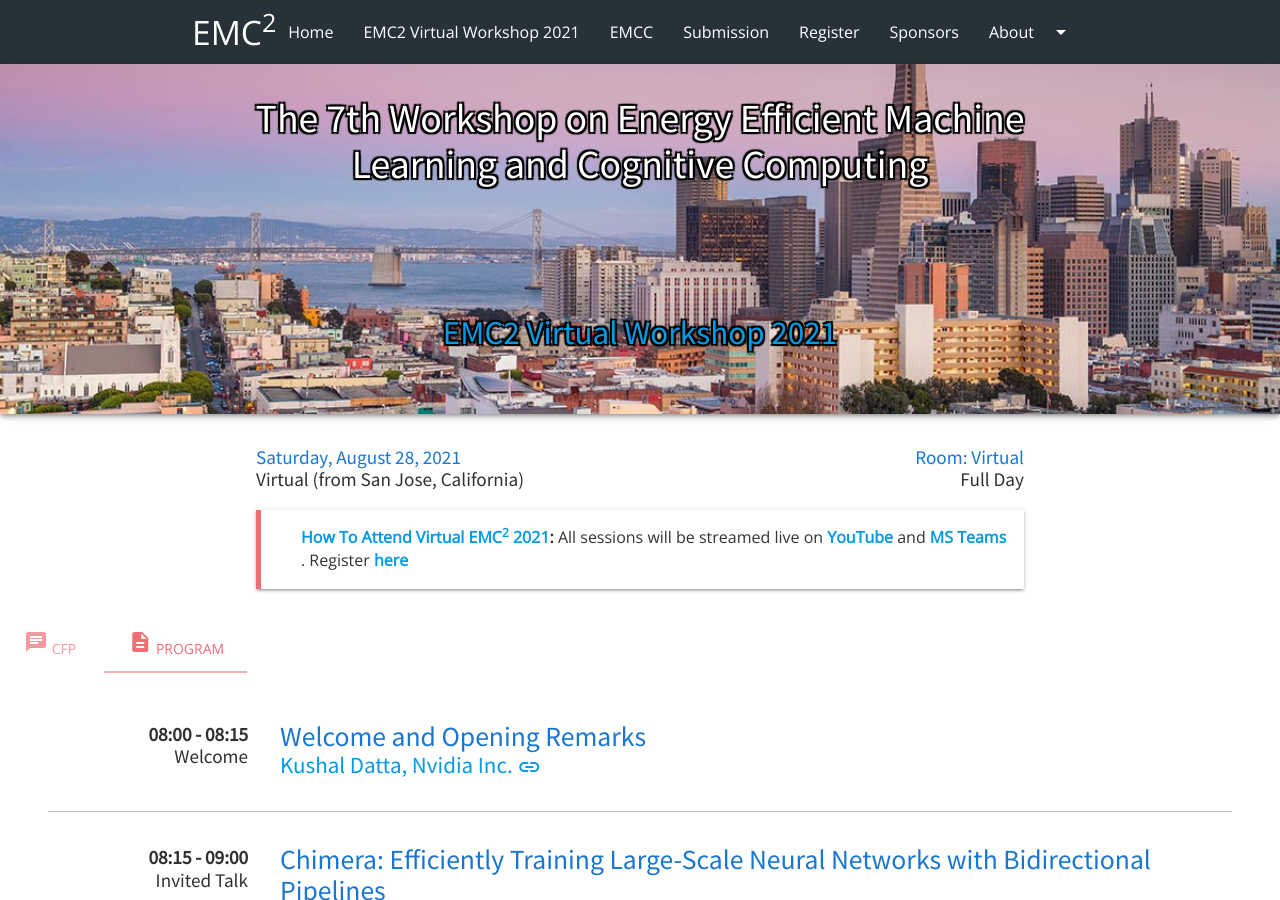
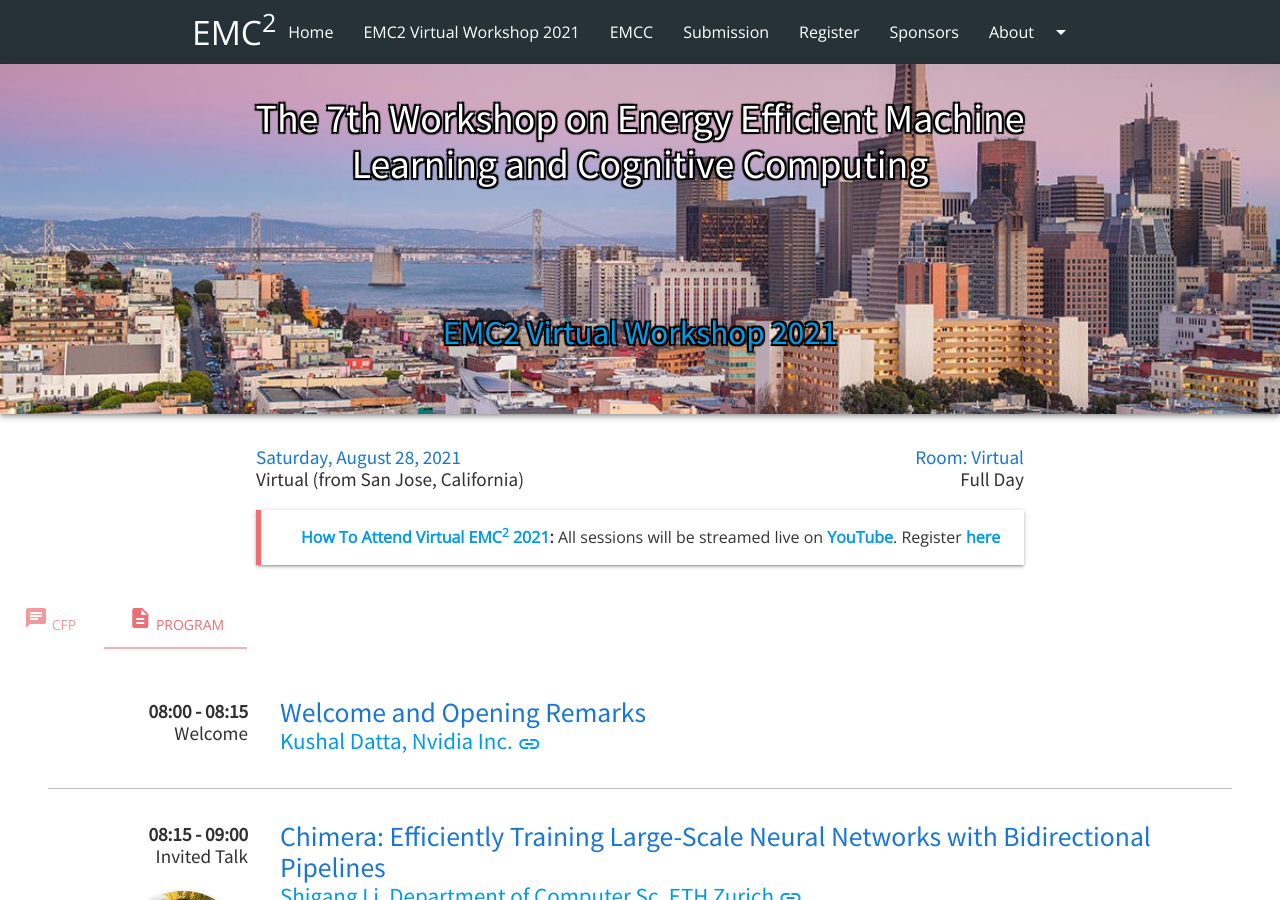
Before and after one commit to mgoldfar/emc2-web, a Jekyll site: the page built from _editions/7-virtual-21.html, in a window 1280 px wide and 900 px high. Built offline with Jekyll 4.4.1, drawn with Linux system fonts in a browser that asks for light colours.

Commit message:
removed MS Teams link

```diff
--- a/_layouts/edition-page.html
+++ b/_layouts/edition-page.html
@@ -70,9 +70,7 @@
 		    </p-->
             <p style="padding: 1rem;">
                 <strong><a href="/virtual-21">How To Attend Virtual EMC<sup>2</sup> 2021</a>:</strong> All sessions
-                will be streamed live on <strong><a href="https://www.youtube.com">YouTube</a></strong>
-                and <strong><a href="https://www.emc2-ai.org/registration">MS Teams</a></strong><!--a href="https://www.microsoft.com/en-us/microsoft-teams/log-in">MS Teams</a></strong-->
-				. Register <strong><a href="https://www.emc2-ai.org/registration">here</a></strong>
+                will be streamed live on <strong><a href="https://www.youtube.com">YouTube</a></strong>. Register <strong><a href="https://www.emc2-ai.org/registration">here</a></strong>
             </p>
 		</blockquote>
             {% endif %}
@@ -224,6 +222,9 @@
                     <p>
                         {% for panelist in p.panelists %}
                             <h4 class="dark-primary">{{ panelist.name }}, {{panelist.affiliation}}</h4>
+                            {% if p.bio %}
+                                {{ p.bio }}
+                            {% endif %}
                         {% endfor %}
                     </p>
 
```
